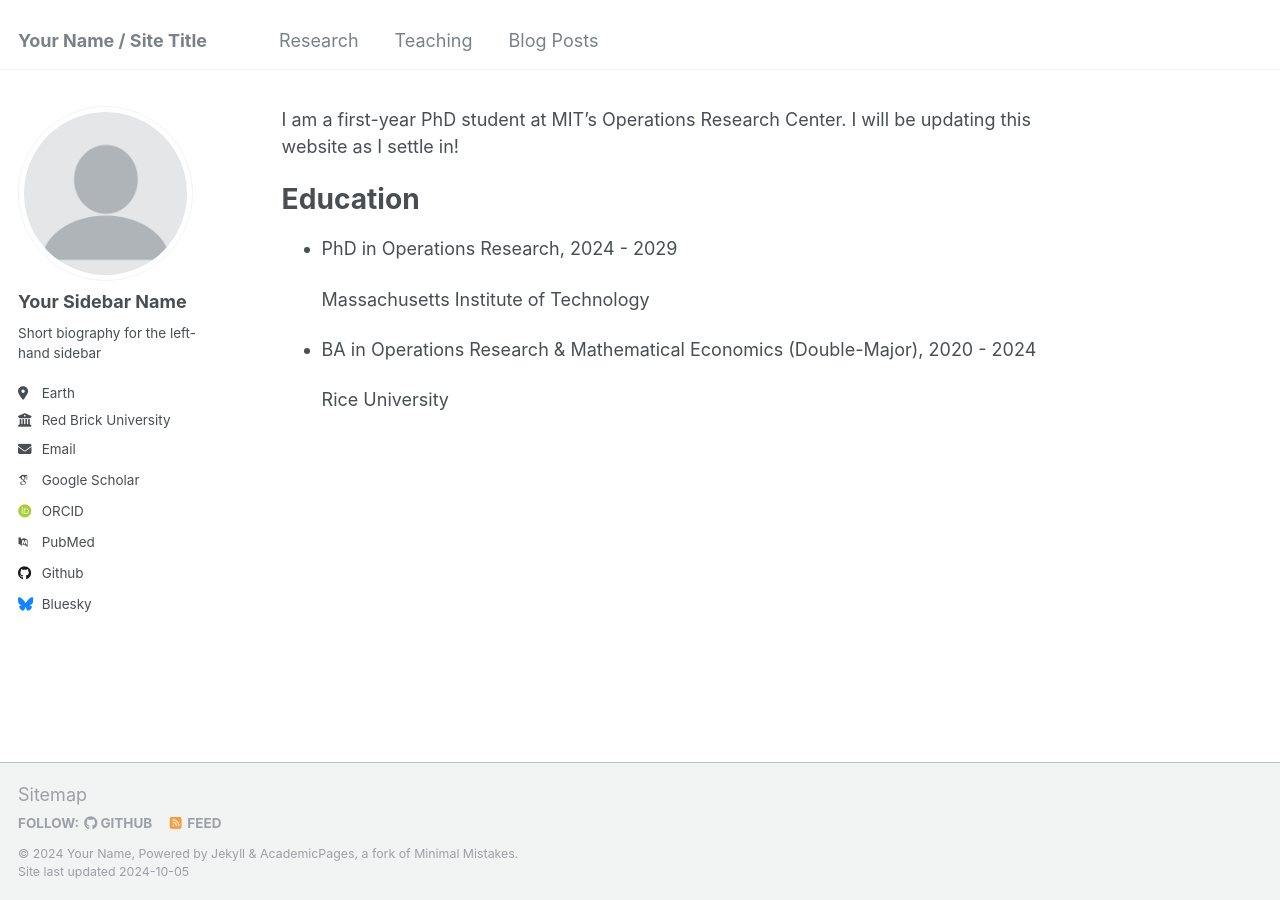
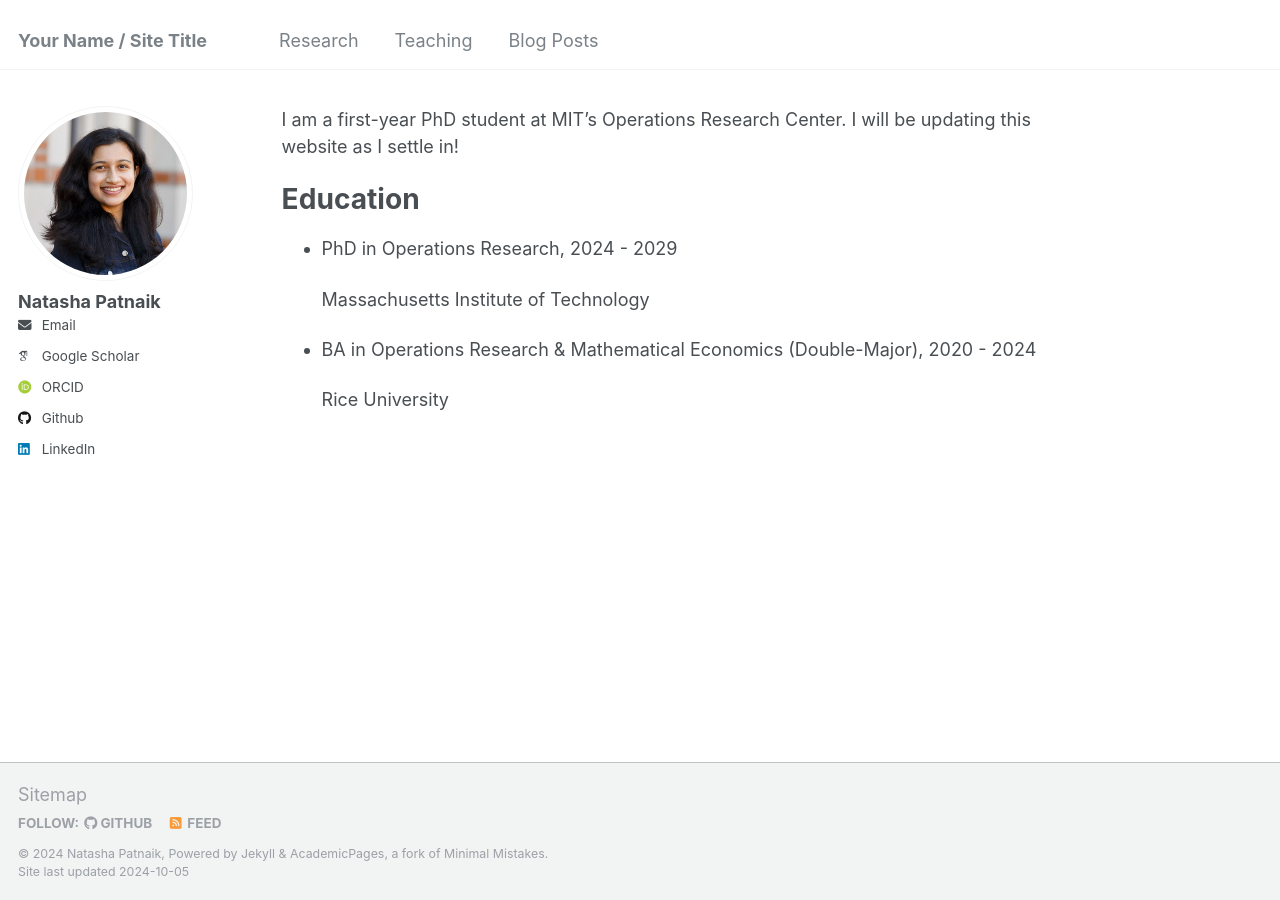
Before and after one commit to natasha-patnaik-321/natasha-patnaik-321.github.io, a Jekyll site: the page built from _pages/about.md, in a window 1280 px wide. Built offline with Jekyll 4.4.1, drawn with Linux system fonts in a browser that asks for light colours; some web fonts are replaced.

Commit message:
Update _config.yml

```diff
--- a/_config.yml
+++ b/_config.yml
@@ -10,7 +10,7 @@
 locale                   : "en-US"
 title                    : "Your Name / Site Title"
 title_separator          : "-"
-name                     : &name "Your Name"
+name                     : &name "Natasha Patnaik"
 description              : &description "personal description"
 url                      : https://academicpages.github.io # the base hostname & protocol for your site e.g. "https://mmistakes.github.io"
 baseurl                  : "" # the subpath of your site, e.g. "/blog"
@@ -21,34 +21,34 @@ repository               : "academicpages/academicpages.github.io"
 #               Additional customization can be done by editing /_includes/author-profile.html
 author:
   # Biographic information
-  avatar           : "profile.png"
-  name             : "Your Sidebar Name"
+  avatar           : "ID-1.JPG"
+  name             : "Natasha Patnaik"
   pronouns         : # example: "she/her"
-  bio              : "Short biography for the left-hand sidebar"
-  location         : "Earth"
-  employer         : "Red Brick University"
+  bio              : # "Short biography for the left-hand sidebar"
+  location         : # "Earth"
+  employer         : # "Red Brick University"
   uri              : # URL
-  email            : "none@example.org"
+  email            : "natashap@mit.edu"
 
   # Academic websites
   arxiv            : # URL - Update with the correct link to your profile
-  googlescholar    : "https://scholar.google.com/citations?user=PS_CX0AAAAAJ"
+  googlescholar    : "https://scholar.google.com/citations?user=7A_Bm7gAAAAJ&hl=en&oi=sra"
   impactstory      : # URL
-  orcid            : "http://orcid.org/yourorcidurl"
+  orcid            : "https://orcid.org/0009-0009-0652-1847"
   semantic         : # URL
-  pubmed           : "https://www.ncbi.nlm.nih.gov/pubmed/?term=john+snow"
+  pubmed           : # "https://www.ncbi.nlm.nih.gov/pubmed/?term=john+snow"
   researchgate     : # URL
 
   # Repositories and software development
   bitbucket        : # Username - Update with your username on the site
   codepen          : # Username
   dribbble         : # Username
-  github           : "academicpages"
+  github           : "https://github.com/natasha-patnaik-321"
   kaggle           : # Username
   stackoverflow    : # User number or user number and name (i.e., use "1" or "1/jeff-atwood")
 
   # Social media
-  bluesky          : "bsky.app" # Replace this with you Bluesky username
+  bluesky          : # "bsky.app" # Replace this with you Bluesky username
   facebook         : # Username
   flickr           : # Username
   foursquare       : # Username
@@ -57,7 +57,7 @@ author:
   keybase          : # Username
   instagram        : # Username
   lastfm           : # Username
-  linkedin         : # Username
+  linkedin         : natasha-patnaik-956697196
   mastodon         : # URL
   medium           : # URL
   pinterest        : # Username
```
